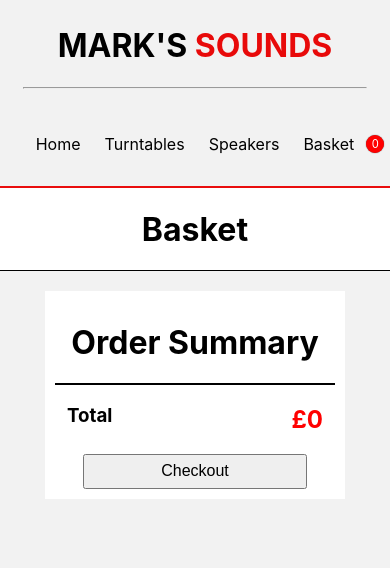
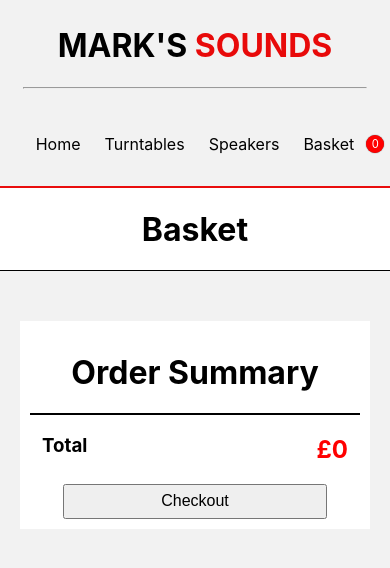
Before and after one commit to one-two-five/shopping-app, a React (Create React App) app: page /basket in a window 390 px wide. Shown: the top 568 px of the page. Built offline with nearby package versions, Linux system fonts and the light colour scheme.

Commit message:
improve basket page responsiveness

```diff
--- a/src/components/basket-page/basket-page.css
+++ b/src/components/basket-page/basket-page.css
@@ -4,13 +4,14 @@
 
 .basket-flex {
     display: flex;
-    flex-flow: wrap;
+    flex-flow: wrap row;
     background-color: rgb(242, 242, 242);
     padding-top: 20px;
     border-top: black;
     border-top-style: solid;
     border-width: 1px;
     justify-content: center;
+    padding: 50px;
 }
 
 .basket-header-container {
@@ -27,7 +28,8 @@
 }
 
 .basket-summary-container {
-    width: 30%;
-    min-width: 300px;
+    width: 35%;
+    min-width: 350px;
     margin: auto;
+    text-align: center
 }
--- a/src/components/basket-page/basket-product-row.css
+++ b/src/components/basket-page/basket-product-row.css
@@ -1,10 +1,11 @@
 .basket-product-row {
     display: grid;
-    grid-template-columns: repeat(auto-fit, minmax(300px, 1fr));
+    grid-template-columns: repeat(auto-fit, minmax(200px, 1fr));
     flex-wrap: wrap;
     width: 100%;
     text-align: center;
     margin-bottom: 10px;
+    max-width: 900px;
 }
 
 .basket-product-row-left {
```
